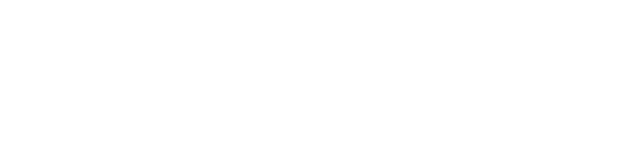
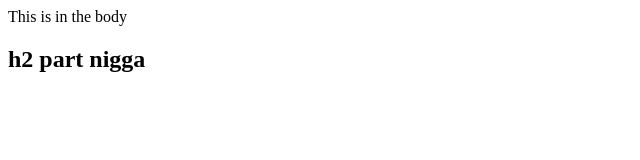
Before and after one commit to dsp-nurho/YangVincent.github.io, a plain HTML site: page index.html in a window 1280 px wide. Shown: the whole page, without its empty margins (0-640 px from the left). Drawn offline with Linux system fonts and the light colour scheme.

Commit message:
index html with update ov .vimrc

```diff
--- a/index.html
+++ b/index.html
@@ -5,5 +5,7 @@
 </title>
 </head>
 <body>
+  This is in the body
+  <h2>h2 part nigga</h2>
 </body>
 </html>
```
